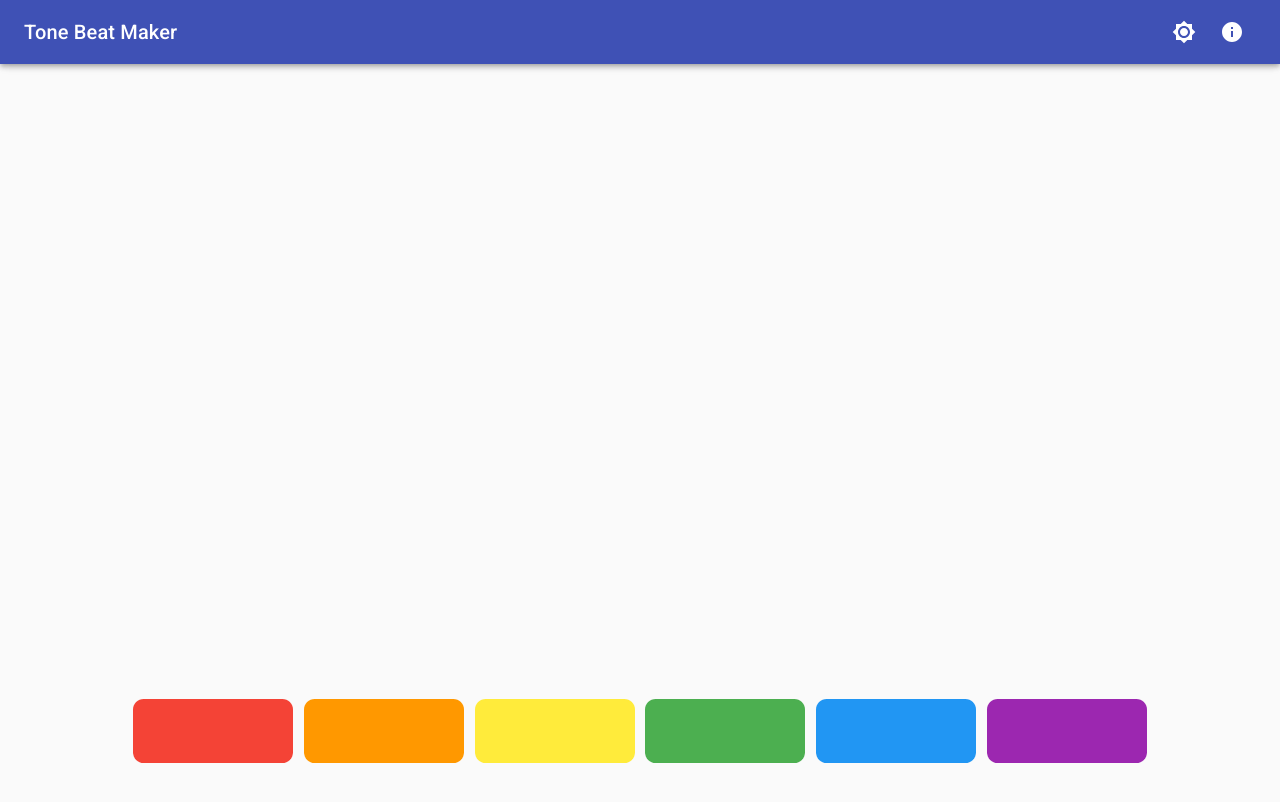
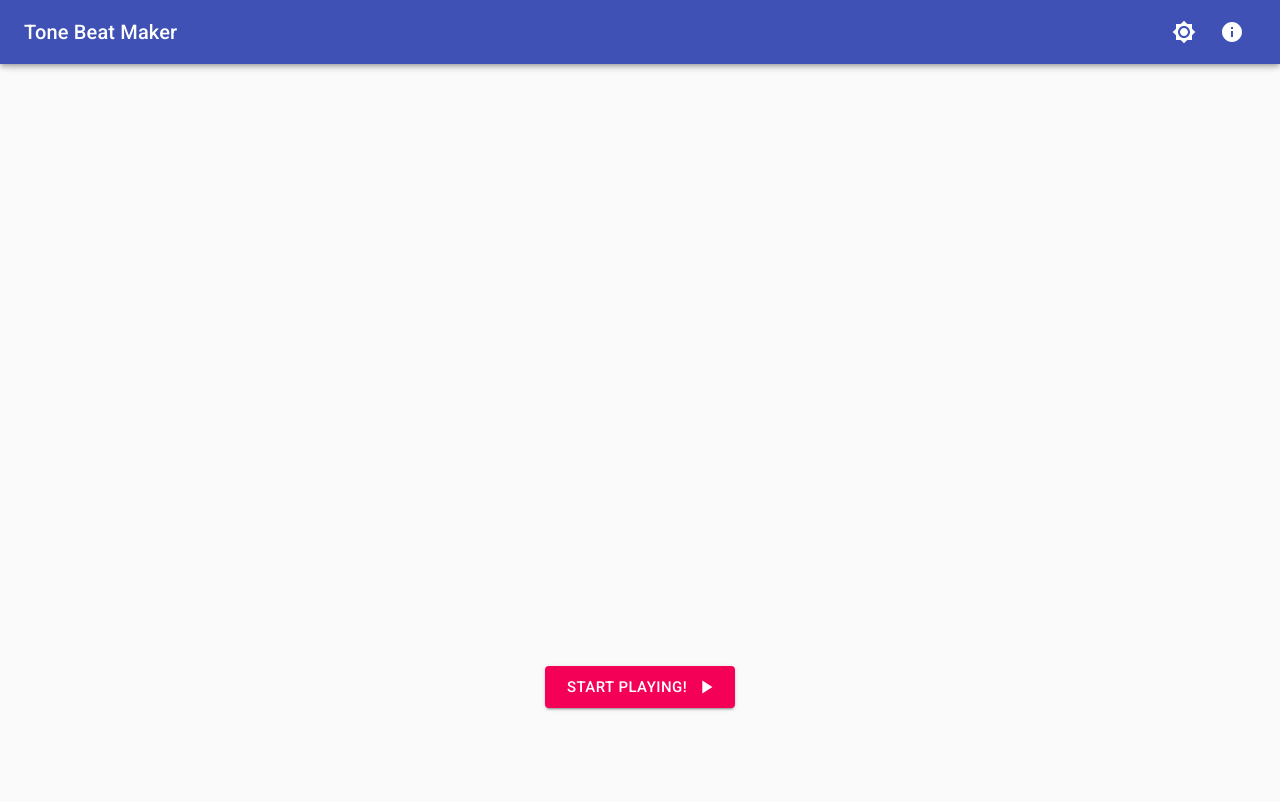
Before and after one commit to int0thewind/ToneBeatMaker, a React (Create React App) app: page / in a window 1280 px wide. Shown: the top 802 px of the page. Built offline with nearby package versions, Linux system fonts and the light colour scheme.

Commit message:
beat maker card can play sound

```diff
--- a/package.json
+++ b/package.json
@@ -10,7 +10,9 @@
     "@testing-library/user-event": "^7.2.1",
     "react": "^16.14.0",
     "react-dom": "^16.14.0",
-    "react-scripts": "3.4.3"
+    "react-keyboard-event-handler": "^1.5.4",
+    "react-scripts": "3.4.3",
+    "tone": "^14.7.58"
   },
   "scripts": {
     "start": "react-scripts start",
--- a/src/App.js
+++ b/src/App.js
@@ -48,12 +48,16 @@ const useStyle = makeStyles((theme) => ({
     backgroundColor: theme.palette.background.default,
     width: '100%',
     height: '100%'
+  },
+  playButton: {
+
   }
 }));
 
 function AppArea() {
   const classes = useStyle();
-  return(
+
+  return (
     <div className={classes.appBackground}>
       <BeatMakerContainer/>
     </div>
--- a/src/BeatMaker.js
+++ b/src/BeatMaker.js
@@ -1,15 +1,31 @@
 import React from 'react';
-import { makeStyles } from '@material-ui/core';
+import { makeStyles, Button } from '@material-ui/core';
+import { PlayArrow } from '@material-ui/icons';
 import { red, orange, yellow, green, blue, purple} from '@material-ui/core/colors'
+import * as Tone from 'tone';
+
+// const keyCodeMapping = {
+//   0: 48,
+//   1: 49,
+//   2: 50,
+//   3: 51,
+//   4: 52,
+//   5: 53,
+//   6: 54,
+//   7: 55,
+//   8: 56,
+//   9: 57
+// }
 
 const beatMakerContainerStyle = makeStyles({
   beatMakerContainer: {
     display: 'flex',
     justifyContent: 'center',
-    alignItems: 'flex-end',
+    alignItems: 'center',
     position: "fixed",
     bottom: 0,
     width: '100%',
+    height: '122pt',
     marginBottom: '24pt'
   }
 })
@@ -17,14 +33,29 @@ const beatMakerContainerStyle = makeStyles({
 function BeatMakerContainer() {
   const classes = beatMakerContainerStyle();
 
+  const [inited, setInited] = React.useState(false);
+  const initialize = async () => {
+    setInited(true);
+    await Tone.start();
+  }
+
   return (
     <div className={classes.beatMakerContainer}>
-      <BeatMakerCard key='1' color={red[500]}/>
-      <BeatMakerCard key='2' color={orange[500]}/>
-      <BeatMakerCard key='3' color={yellow[500]}/>
-      <BeatMakerCard key='4' color={green[500]}/>
-      <BeatMakerCard key='5' color={blue[500]}/>
-      <BeatMakerCard key='6' color={purple[500]}/>
+      {
+        !inited ?
+        <Button onClick={initialize} variant='contained'
+      color='secondary' endIcon={<PlayArrow/>} size='large'>
+          Start Playing!
+        </Button> :
+        <>
+          <BeatMakerCard key='1' tone='C4' color={red[500]}/>
+          <BeatMakerCard key='2' tone='D4' color={orange[500]}/>
+          <BeatMakerCard key='3' tone='E4' color={yellow[500]}/>
+          <BeatMakerCard key='4' tone='G4' color={green[500]}/>
+          <BeatMakerCard key='5' tone='A4' color={blue[500]}/>
+          <BeatMakerCard key='6' tone='C5' color={purple[500]}/>
+        </>
+      }
     </div>
   )
 }
@@ -41,9 +72,19 @@ const beatMakerCardStyle = makeStyles({
 
 function BeatMakerCard(props) {
   const classes = beatMakerCardStyle(props);
+  const synth = new Tone.Synth().toDestination();
+
+  const mouseClickPlay = () => synth.triggerAttackRelease(props.tone, '0.2');
+  // const keyClickPlay = (k, e) => {
+  //   console.log(e);
+  //   console.log(k);
+  //   synth.triggerAttackRelease(props.tone, '0.2')
+  // }
+
   return (
-    <div className={classes.beatMakerCard}>
-
+    <div
+      className={`${classes.beatMakerCard} beat-maker-card`}
+      onClick={mouseClickPlay}>
     </div>
   )
 }
```
Also changed, not shown: 1 other file (tests, documents, lock files or other folders).
